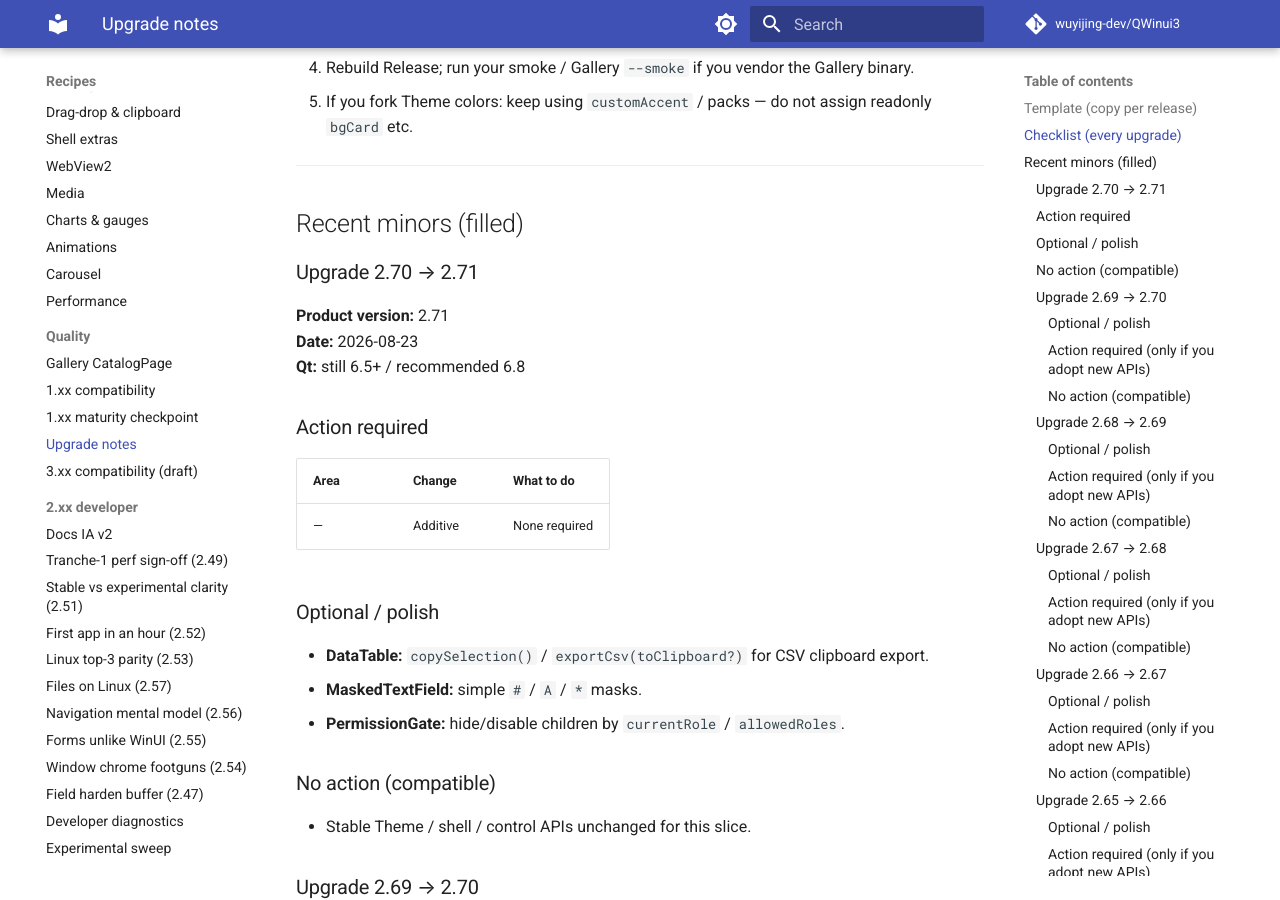
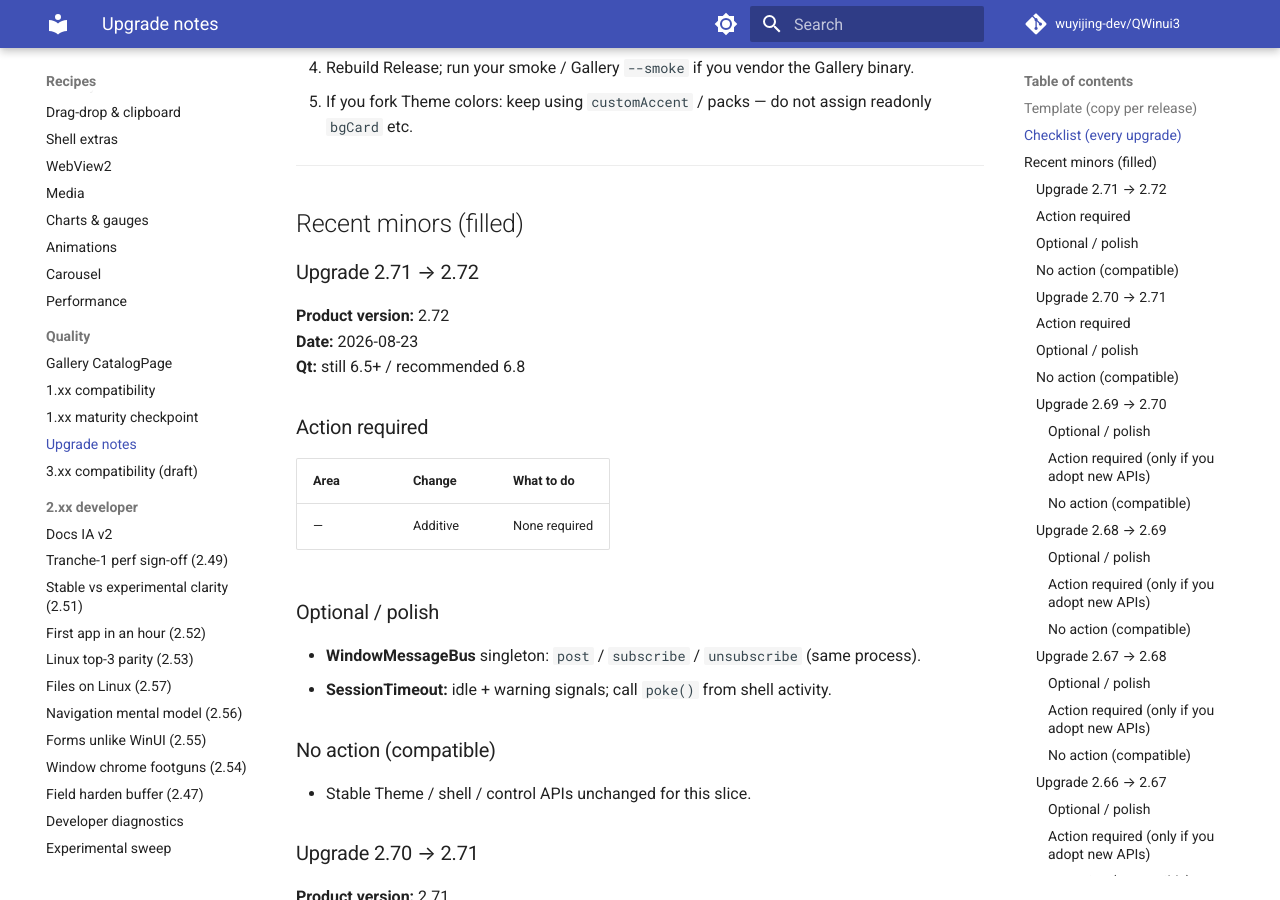
Before and after one commit to wuyijing-dev/QWinui3, an MkDocs documentation site: the page built from docs/upgrade-notes.md, in a window 1280 px wide and 900 px high, scrolled down 1111 px. Built offline with MkDocs 1.6.1 and Material for MkDocs 9.7.7, drawn with Linux system fonts in a browser that asks for light colours; comment, search, counter and statistics services are not loaded.

Commit message:
Ship 2.72 WindowMessageBus and SessionTimeout.
Process-local window channels plus idle warning/timeout for shell session handling.

```diff
--- a/CMakeLists.txt
+++ b/CMakeLists.txt
@@ -17,7 +17,7 @@ set(CMAKE_EXPORT_COMPILE_COMMANDS ON)
 
 # Product version is X.YY (two-digit minor), e.g. 1.00, 1.01, 1.10.
 # Git tags / packages use v${QWINUI3_VERSION}. CMake needs major.minor.patch.
-set(QWINUI3_VERSION "2.71")
+set(QWINUI3_VERSION "2.72")
 if(NOT QWINUI3_VERSION MATCHES "^[0-9]+\\.[0-9][0-9]$")
     message(FATAL_ERROR "QWINUI3_VERSION must be X.YY (two-digit minor), got '${QWINUI3_VERSION}'")
 endif()
--- a/docs/upgrade-notes.md
+++ b/docs/upgrade-notes.md
@@ -46,6 +46,24 @@ Maintainers: append a filled section below when a slice has consumer-visible bre
 ---
 
 ## Recent minors (filled)
+
+### Upgrade 2.71 → 2.72
+
+**Product version:** 2.72
+**Date:** 2026-08-23
+**Qt:** still 6.5+ / recommended 6.8
+
+### Action required
+| Area | Change | What to do |
+|------|--------|------------|
+| — | Additive | None required |
+
+### Optional / polish
+- **WindowMessageBus** singleton: `post` / `subscribe` / `unsubscribe` (same process).
+- **SessionTimeout:** idle + warning signals; call `poke()` from shell activity.
+
+### No action (compatible)
+- Stable Theme / shell / control APIs unchanged for this slice.
 
 ### Upgrade 2.70 → 2.71
 
```
Also changed, not shown: ROADMAP.md (+3 -3 lines), docs/roadmap.md (+2 -2 lines), 6 other files.
